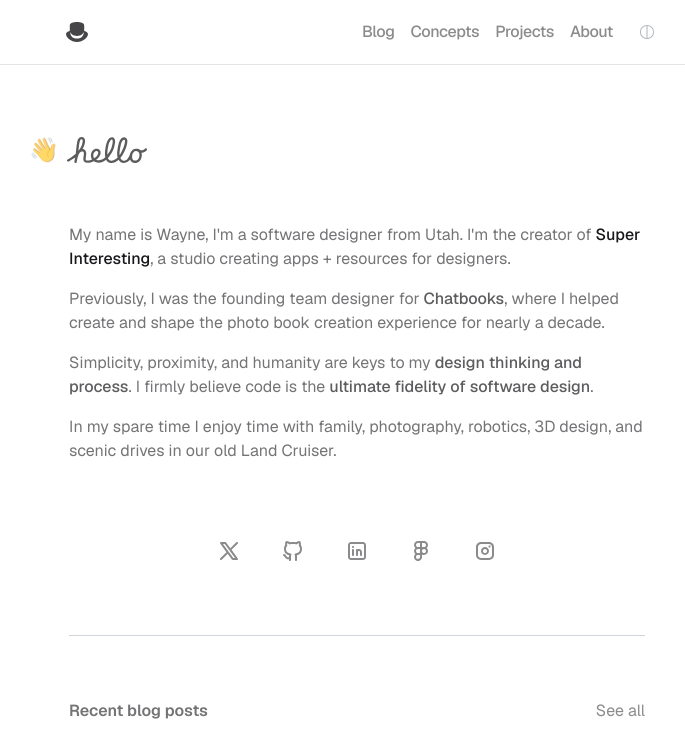
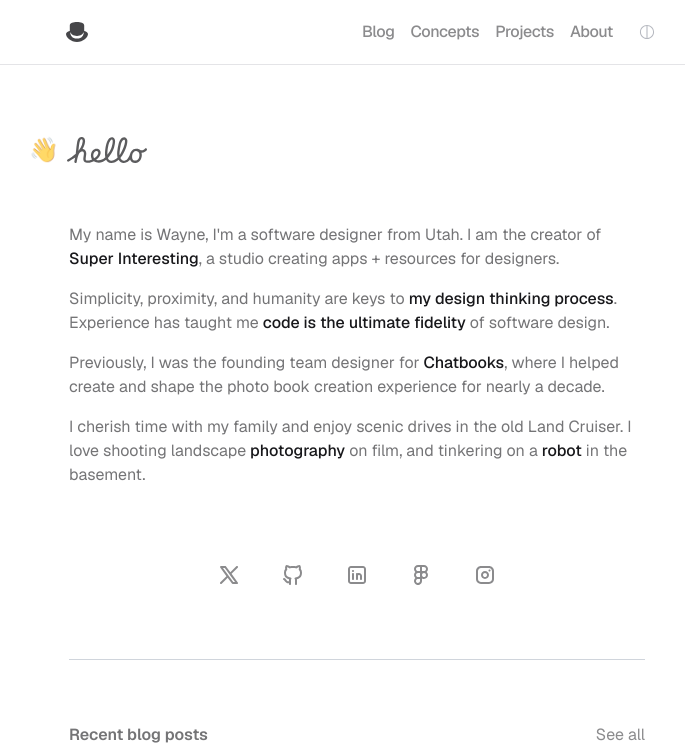
Before and after one commit to waynedahlberg/waynedahlberg, a Next.js app: page / in a window 1280 px wide. Shown: the top 753 px of the page, without its empty margins (283-968 px from the left). Built offline with nearby package versions, Linux system fonts and the light colour scheme.

Commit message:
update IntroSection copy

```diff
--- a/components/sections/IntroSection.tsx
+++ b/components/sections/IntroSection.tsx
@@ -32,16 +32,16 @@ export default function IntroSection() {
         </div>
         <div className='text-secondary-foreground/60 leading-normal'>
           <p className="pb-4 sm:pb-4">
-            My name is Wayne, I&apos;m a software designer from Utah. I&apos;m the creator of <Link href="https://chatbooks.com" className="font-medium hover:underline decoration-teal-400 decoration-2 text-primary">Super Interesting</Link>, a studio creating apps + resources for designers.
+            My name is Wayne, I&apos;m a software designer from Utah. I am the creator of <Link href="https://superinteresting.co" className="font-medium hover:underline decoration-teal-400 decoration-2 text-primary">Super Interesting</Link>, a studio creating apps + resources for designers.
           </p>
           <p className="pb-4 sm:pb-4">
-            Previously, I was the founding team designer for <Link href="https://chatbooks.com" className="font-medium hover:underline decoration-teal-400 decoration-2 text-primary/70">Chatbooks</Link>, where I helped create and shape the photo book creation experience for nearly a decade.
+            Simplicity, proximity, and humanity are keys to <Link href="https://chatbooks.com" className="font-medium hover:underline decoration-teal-400 decoration-2 text-primary">my design thinking process</Link>. Experience has taught me <Link href="https://chatbooks.com" className="font-medium hover:underline decoration-teal-400 decoration-2 text-primary">code is the ultimate fidelity</Link> of software design.
           </p>
           <p className="pb-4 sm:pb-4">
-            Simplicity, proximity, and humanity are keys to my <Link href="https://chatbooks.com" className="font-medium hover:underline decoration-teal-400 decoration-2 text-primary/70">design thinking and process</Link>. I firmly believe code is the <Link href="https://chatbooks.com" className="font-medium hover:underline decoration-teal-400 decoration-2 text-primary/70">ultimate fidelity of software design</Link>.
+            Previously, I was the founding team designer for <Link href="https://chatbooks.com" className="font-medium hover:underline decoration-teal-400 decoration-2 text-primary">Chatbooks</Link>, where I helped create and shape the photo book creation experience for nearly a decade.
           </p>
           <p className="pb-4 sm:pb-4">
-            In my spare time I enjoy time with family, photography, robotics, 3D design, and scenic drives in our old Land Cruiser.
+            I cherish time with my family and enjoy scenic drives in the old Land Cruiser. I love shooting landscape<Link href="https://chatbooks.com" className="font-medium hover:underline decoration-teal-400 decoration-2 text-primary">  photography</Link> on film, and tinkering on a <Link href="https://chatbooks.com" className="font-medium hover:underline decoration-teal-400 decoration-2 text-primary">robot</Link> in the basement.
           </p>
         </div>
         <div className="w-full mx-auto max-w-screen-sm px-4 sm:px-8 pt-8">
```
